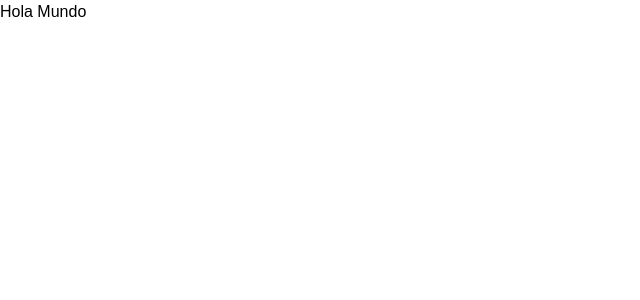
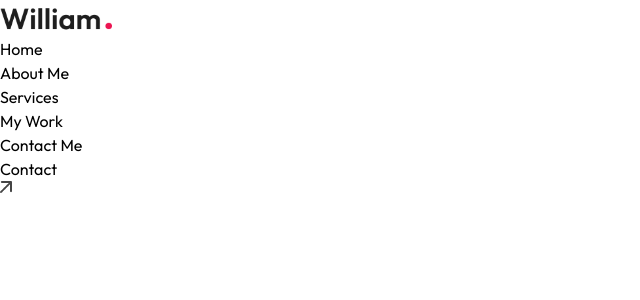
Before and after one commit to Lilian1306/Portfolio-with-Next.js, a Next.js app: page / in a window 1280 px wide. Shown: the top 300 px of the page, without its empty margins (0-640 px from the left). Built offline with nearby package versions, Linux system fonts and the light colour scheme; a web font is replaced by a local one.

Commit message:
Creanod el Navbar componets e importarlo en la pagina principal

```diff
--- a/app/page.js
+++ b/app/page.js
@@ -1,9 +1,10 @@
+import { Navbar } from "@/components/Navbar";
 
 
 export default function Home() {
   return (
     <>
-      Hola Mundo
+      <Navbar/>
     </>
   );
 }
--- /dev/null
+++ b/components/Navbar.jsx
@@ -0,0 +1,29 @@
+import { assets } from "@/assets/assets"
+import Image from "next/image"
+
+
+export const  Navbar = () => {
+    return (
+        <>
+          <nav>
+            <a href="">
+                <Image src={assets.logo} className="w-28 cursor-pointer mr-14"/>
+            </a>
+
+            <ul>
+                <li><a href="#top">Home</a></li>
+                <li><a href="#about">About Me</a></li>
+                <li><a href="#services">Services</a></li>
+                <li><a href="#work">My Work</a></li>
+                <li><a href="#contact">Contact Me</a></li>
+            </ul>
+
+            <div>
+                <a href="#contact">Contact <Image src={assets.arrow_icon} className="w-3"/> </a>
+            </div>
+
+          </nav>
+
+        </>
+    )
+}
```
